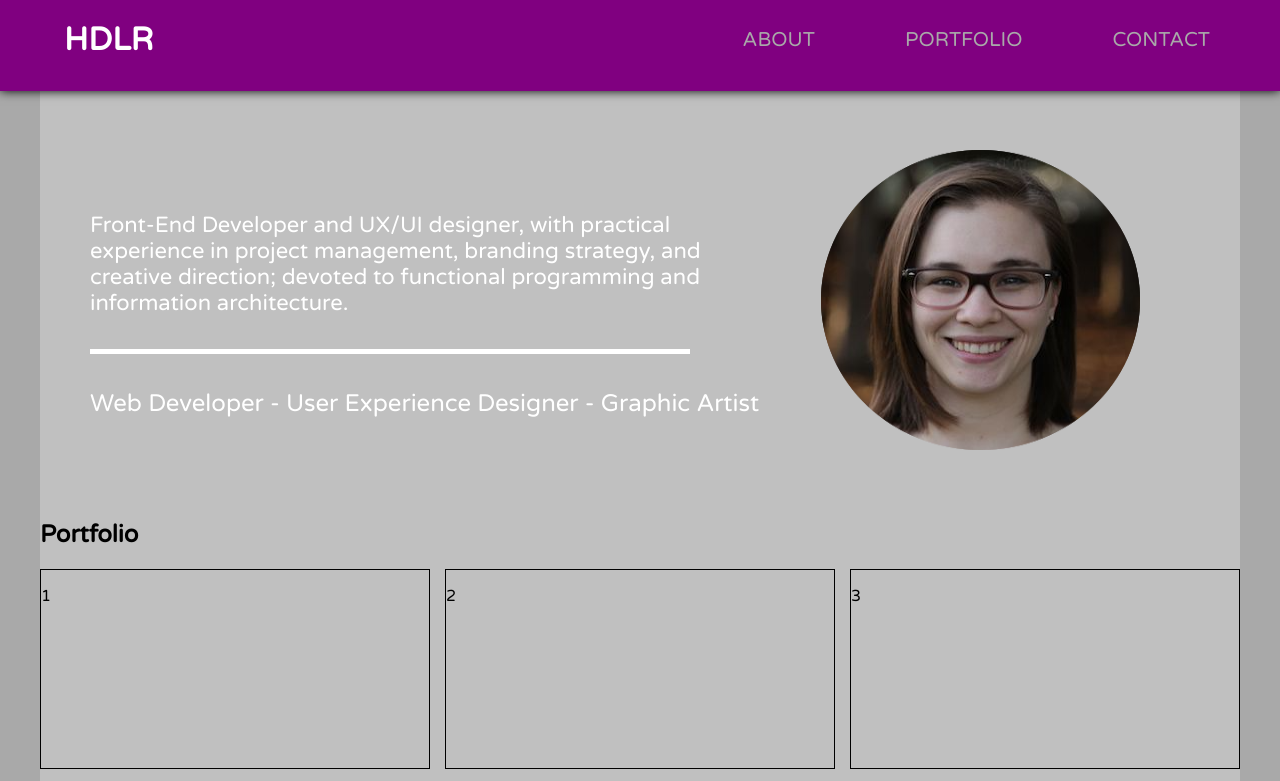
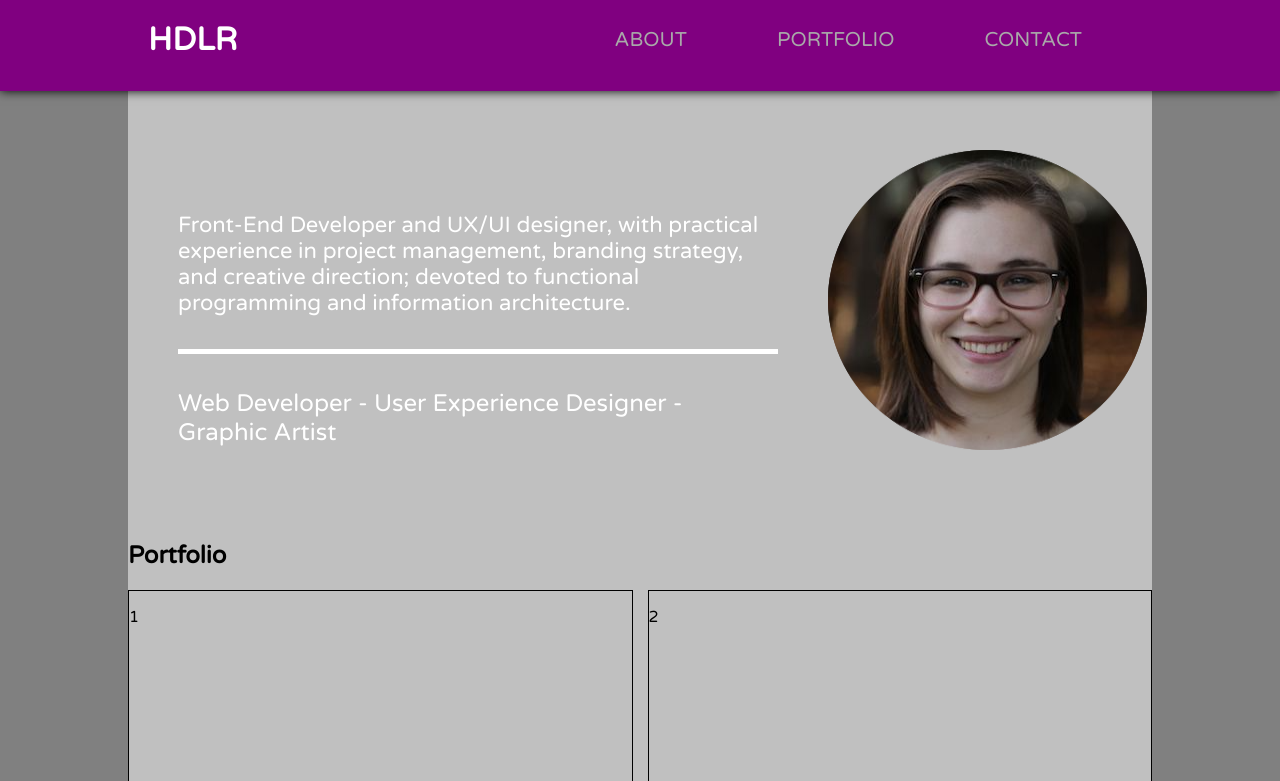
Before and after one commit to bugdlr/FCCportfolio, a plain HTML site: page index.html in a window 1280 px wide. Shown: the top 781 px of the page. Drawn offline with Linux system fonts and the light colour scheme.

Commit message:
navbar spacing

```diff
--- a/index.html
+++ b/index.html
@@ -10,11 +10,14 @@
 </head>
 <body>
   <div class="container">
+
       <header class="navbar">
+        <div class="nav-contents">
           <h1>HDLR</h1>
           <ul>ABOUT</ul>
           <ul>PORTFOLIO</ul>
           <ul>CONTACT</ul>
+        </div>
       </header>
     <div class="main-content">
       <div class="about-section">
--- a/style.css
+++ b/style.css
@@ -1,5 +1,5 @@
 body {
-  background-color: darkgray;
+  background-color: gray;
   font-family: "Varela Round";
   margin: 0 auto;
   box-sizing: border-box;
@@ -11,15 +11,20 @@ h1 {
 }
 
 .navbar {
-  display: flex;
-  flex-direction: column;
-  text-align: center;
   width: 100%;
   padding-bottom: 10px;
   background-color: purple;
   position: fixed;
   top: 0;
   box-shadow: 0 0 10px 0 black;
+}
+
+.nav-contents {
+  display: flex;
+  flex-direction: column;
+  text-align: center;
+  max-width: 1024px;
+  margin: 0 auto;
 }
 
 .navbar ul {
@@ -126,15 +131,23 @@ button {
 
 /* Media Queries */
 
+@media (min-width: 1024px) {
+  .about-section {
+    margin-top: 0;
+    flex-direction: row;
+    width: auto;
+  }
+}
+
 @media (min-width: 769px) {
-  .navbar {
+  .nav-contents {
     flex-direction: row;
     }
 
   h1 {
-    width: 80%;
-    margin-left: 2em;
     text-align: left;
+    padding-left: 20px;
+    width: 60%;
     }
 
   .navbar ul {
@@ -144,12 +157,7 @@ button {
   }
 
   .main-content {
-    max-width:  1200px;
-  }
-
-  .about-section {
-    margin-top: 0;
-    flex-direction: row;
+    max-width:  1024px;
   }
 
   hr {
```
Lines whose indentation alone changed are shown as unchanged.
